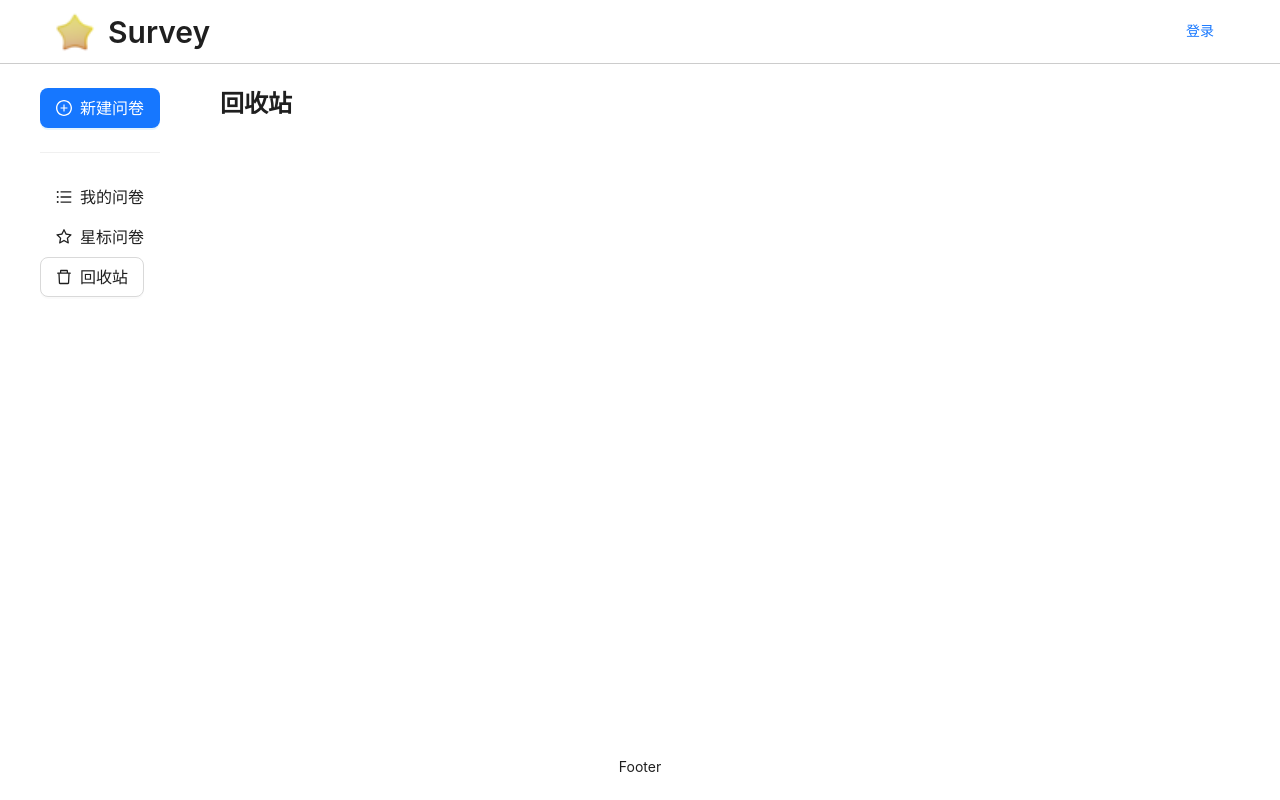
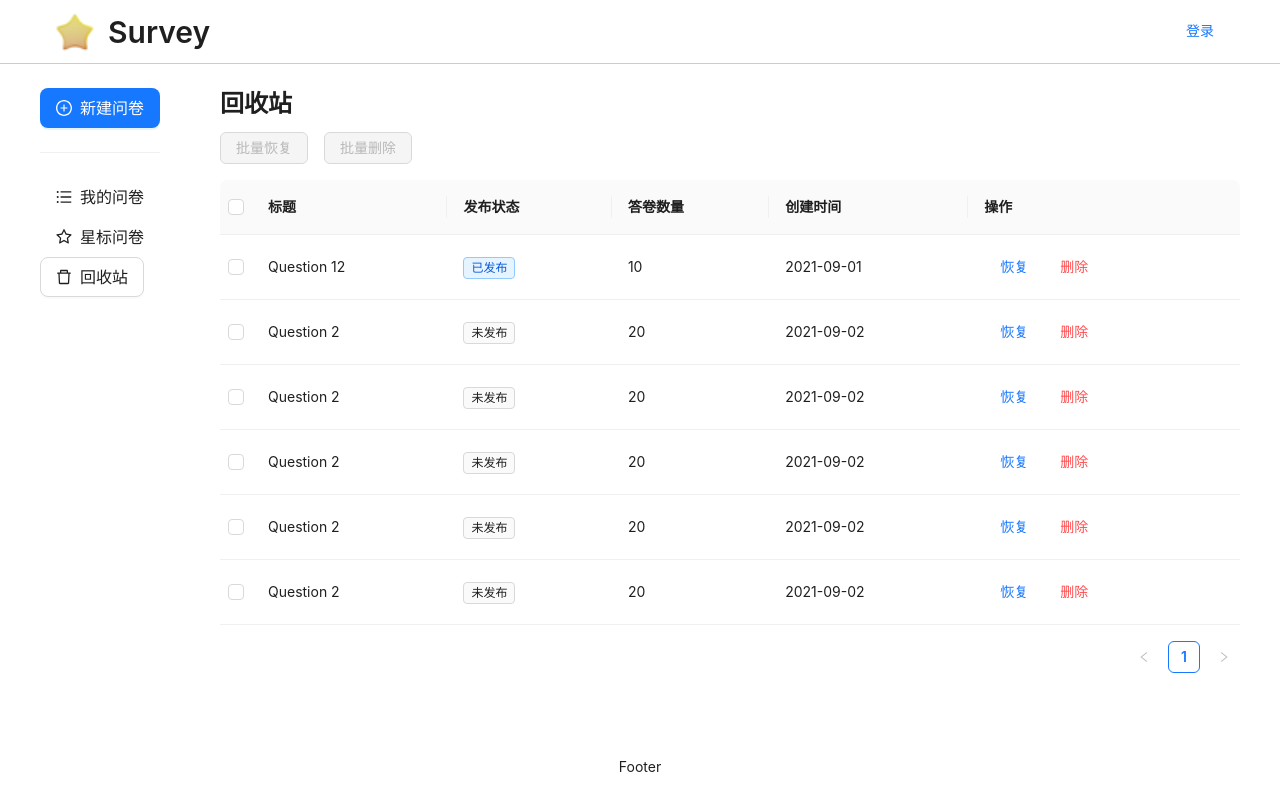
Before and after one commit to ohohua/survey, a React (Vite) app in the folder apps/admin/: page /manage/trash in a window 1280 px wide. Built offline with nearby package versions, Linux system fonts and the light colour scheme.

Commit message:
feat(trash): update trash page

```diff
--- a/apps/admin/src/main.tsx
+++ b/apps/admin/src/main.tsx
@@ -2,6 +2,7 @@ import { StrictMode } from 'react'
 import { createRoot } from 'react-dom/client'
 import App from './App.tsx'
 import '@/assets/index.scss'
+import '@ant-design/v5-patch-for-react-19'
 
 createRoot(document.getElementById('root')!).render(
   <StrictMode>
--- a/apps/admin/src/pages/manage/Trash.tsx
+++ b/apps/admin/src/pages/manage/Trash.tsx
@@ -1,12 +1,140 @@
-import { Typography } from 'antd'
+import type { TableRowSelection } from 'antd/es/table/interface'
+import { Button, Flex, Modal, Table, Tag, Typography } from 'antd'
+import Column from 'antd/es/table/Column'
+// import { useAntdTable } from 'ahooks'
+
+interface DataType {
+  id: number
+  title: string
+  isPublished: boolean
+  answerNumber: number
+  createAt: string
+}
 
 const { Title } = Typography
 
+const dataSource: DataType[] = [
+  {
+    id: 1,
+    title: 'Question 12',
+    isPublished: true,
+    answerNumber: 10,
+    createAt: '2021-09-01',
+  },
+  {
+    id: 2,
+    title: 'Question 2',
+    isPublished: false,
+    answerNumber: 20,
+    createAt: '2021-09-02',
+  },
+  {
+    id: 3,
+    title: 'Question 2',
+    isPublished: false,
+    answerNumber: 20,
+    createAt: '2021-09-02',
+  },
+  {
+    id: 4,
+    title: 'Question 2',
+    isPublished: false,
+    answerNumber: 20,
+    createAt: '2021-09-02',
+  },
+  {
+    id: 5,
+    title: 'Question 2',
+    isPublished: false,
+    answerNumber: 20,
+    createAt: '2021-09-02',
+  },
+  {
+    id: 6,
+    title: 'Question 2',
+    isPublished: false,
+    answerNumber: 20,
+    createAt: '2021-09-02',
+  },
+
+]
+
 function Trash() {
+  const [selectedRowKeys, setSelectedRowKeys] = useState<React.Key[]>([])
+  const [loading, setLoading] = useState(false)
+  const [modal, contextHolder] = Modal.useModal()
+  // const {} = useAntdTable()
+
+  const start = () => {
+    setLoading(true)
+    setTimeout(() => {
+      setSelectedRowKeys([])
+      setLoading(false)
+    }, 1000)
+  }
+  const onSelectChange = (newSelectedRowKeys: React.Key[]) => {
+    setSelectedRowKeys(newSelectedRowKeys)
+  }
+
+  const rowSelection: TableRowSelection<DataType> = {
+    selectedRowKeys,
+    onChange: onSelectChange,
+  }
+
+  const hasSelected = selectedRowKeys.length > 0
+
+  const handleRecover = () => {
+    // 恢复
+  }
+
+  const handleDelete = async () => {
+    const confirmed = await modal.confirm({
+      content: '确定删除吗？',
+      okText: '确定',
+      cancelText: '取消',
+    })
+
+    if (confirmed) {
+      // delete
+    }
+  }
   return (
     <>
-
       <Title level={3}>回收站</Title>
+      <Flex align="center" gap="middle">
+        <Button type="primary" onClick={start} disabled={!hasSelected} loading={loading}>
+          批量恢复
+        </Button>
+        <Button type="primary" danger onClick={start} disabled={!hasSelected} loading={loading}>
+          批量删除
+        </Button>
+      </Flex>
+      &nbsp;
+      <Table dataSource={dataSource} rowSelection={rowSelection} rowKey="id">
+        <Column title="标题" dataIndex="title" />
+        <Column
+          title="发布状态"
+          dataIndex="isPublished"
+          render={(_, record) => (
+            <>
+              {record.isPublished ? <Tag color="blue">已发布</Tag> : <Tag>未发布</Tag>}
+            </>
+          )}
+        />
+        <Column title="答卷数量" dataIndex="answerNumber" />
+        <Column title="创建时间" dataIndex="createAt" />
+        <Column
+          title="操作"
+          dataIndex="action"
+          render={(_, _record) => (
+            <>
+              <Button type="link" onClick={handleRecover}>恢复</Button>
+              <Button type="link" danger onClick={handleDelete}>删除</Button>
+            </>
+          )}
+        />
+      </Table>
+      {contextHolder}
     </>
   )
 }
```
